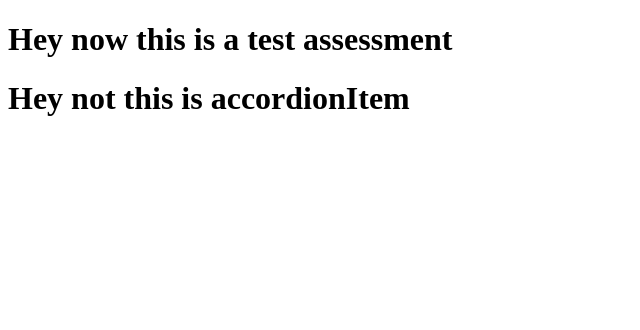
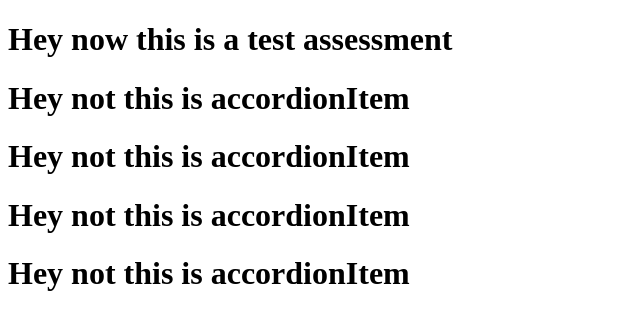
Before and after one commit to Arthur1112/take-home-assessment-arthur-silva, a React (Vite) app: page / in a window 1280 px wide. Shown: the top 330 px of the page, without its empty margins (0-640 px from the left). Built offline with nearby package versions, Linux system fonts and the light colour scheme.

Commit message:
updated type, add sample data

```diff
--- a/src/components/Accordion/Accordion.tsx
+++ b/src/components/Accordion/Accordion.tsx
@@ -1,14 +1,22 @@
 import { AccordionItem } from "./AccordionItem";
 
+export interface Text {
+  body: string;
+  primitive?: "p" | "h1";
+  className?: string;
+}
+//This Text is how I used to do it at a previous role where we had our own reusabled comp library. It would have more props like "size" and "type" etc...
+// Normally this would come from its own component where it is more developed
+
 export interface AccordionItem {
-  trigger: string;
-  content: string;
+  trigger: Text;
+  content: Text;
   open?: boolean;
 }
 
 export interface AccordionProps {
   items: AccordionItem[];
-  shouldAllowMultipleExpanded: boolean;
+  shouldAllowMultipleExpanded?: boolean;
 }
 
 export const Accordion = ({
--- a/src/components/Accordion/AccordionItem.tsx
+++ b/src/components/Accordion/AccordionItem.tsx
@@ -1,7 +1,9 @@
+import type { Text } from "./Accordion";
+
 interface AccordionItemProps {
   index: number;
-  content: string;
-  trigger: string;
+  content: Text;
+  trigger: Text;
   isOpen: boolean;
 }
 
--- a/src/main.tsx
+++ b/src/main.tsx
@@ -2,9 +2,24 @@ import { StrictMode } from "react";
 import { createRoot } from "react-dom/client";
 import { Accordion } from "./components/Accordion/Accordion";
 
+const itemSample = [
+  {
+    trigger: { body: "Item one trigger sample" },
+    content: { body: "Item one content sample" },
+  },
+  {
+    trigger: { body: "Item two trigger sample" },
+    content: { body: "Item two content sample" },
+  },
+  {
+    trigger: { body: "Item three trigger sample" },
+    content: { body: "Item three content sample" },
+  },
+];
+
 createRoot(document.getElementById("root")!).render(
   <StrictMode>
     <h1>Hey now this is a test assessment</h1>
-    <Accordion />
+    <Accordion items={itemSample} />
   </StrictMode>,
 );
```
